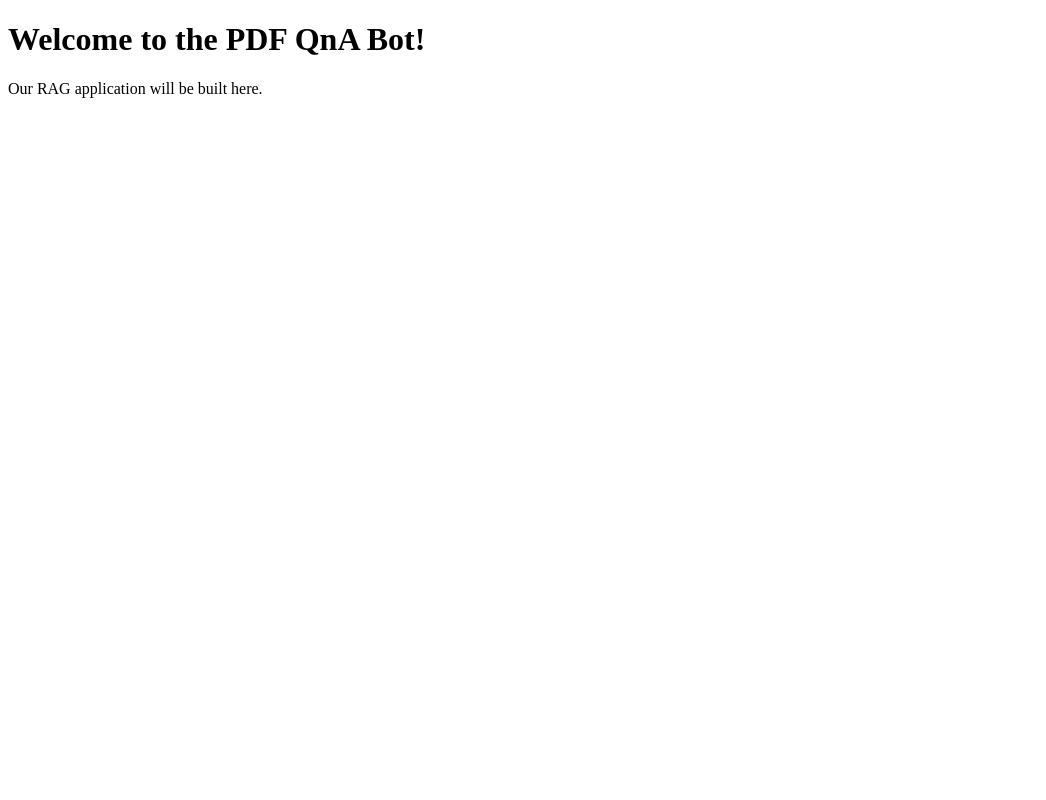
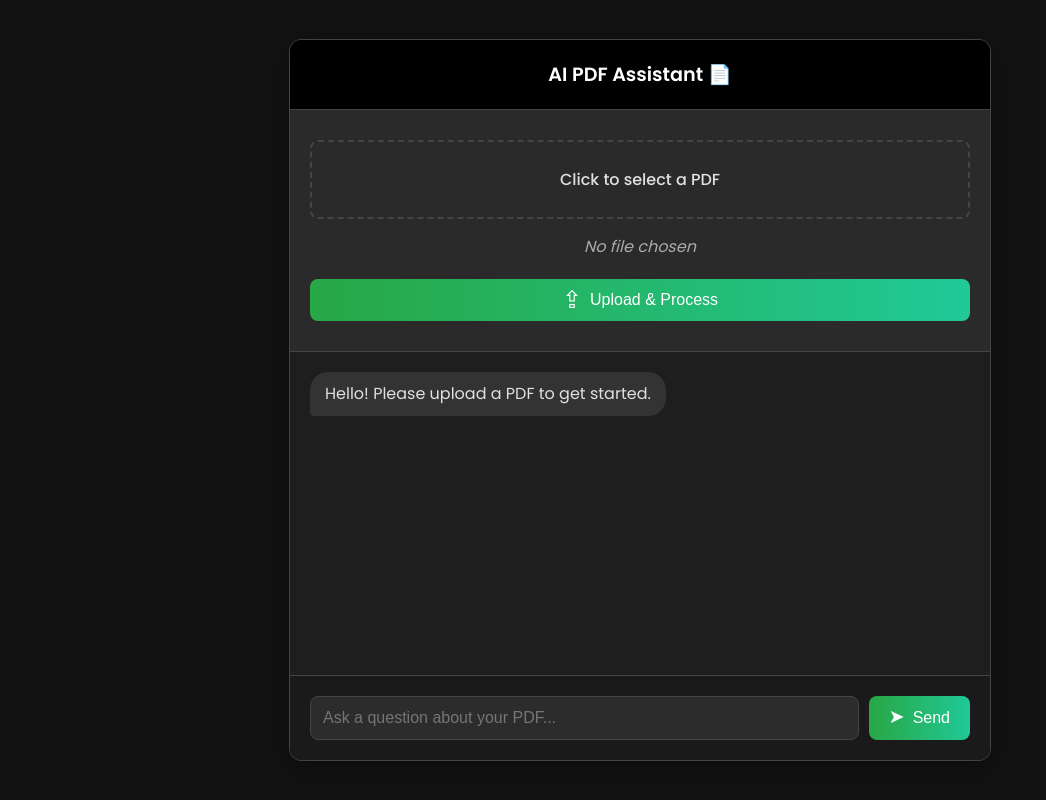
Before and after one commit to mansijaysingh/ai-document-assistant, a Flask app: page / in a window 1280 px wide. Shown: the whole page, without its empty margins (0-1046 px from the left). Run offline with Flask 3, Linux system fonts and the light colour scheme.

Commit message:
Ui ready

```diff
--- a/templates/index.html
+++ b/templates/index.html
@@ -2,10 +2,171 @@
 <html lang="en">
 <head>
     <meta charset="UTF-8">
-    <title>PDF QnA Bot</title>
+    <meta name="viewport" content="width=device-width, initial-scale=1.0">
+    <title>Chat with your PDF</title>
+    <style>
+        @import url('https://fonts.googleapis.com/css2?family=Poppins:wght@400;500;600&display=swap');
+
+        :root {
+            --primary-color: #28a745;
+            --primary-gradient: linear-gradient(90deg, #28a745, #20c997);
+            --background-color: #121212;
+            --card-bg-color: #1e1e1e;
+            --text-color: #e0e0e0;
+            --header-color: #ffffff;
+            --border-color: #444;
+            --bot-message-bg: #333333;
+            --input-bg: #2c2c2c;
+            --user-message-bg: #28a745;
+        }
+
+        body {
+            font-family: 'Poppins', sans-serif;
+            background-color: var(--background-color);
+            color: var(--text-color);
+            margin: 0;
+            display: flex;
+            justify-content: center;
+            align-items: center;
+            height: 100vh;
+        }
+
+        .chat-container {
+            width: 100%;
+            max-width: 700px;
+            height: 90vh;
+            background: var(--card-bg-color);
+            border: 1px solid var(--border-color);
+            border-radius: 12px;
+            box-shadow: 0 8px 32px rgba(0,0,0,0.3);
+            display: flex;
+            flex-direction: column;
+            overflow: hidden;
+        }
+
+        .chat-header {
+            background: #000;
+            color: var(--header-color);
+            padding: 20px;
+            text-align: center;
+            font-size: 1.2em;
+            font-weight: 600;
+            border-bottom: 1px solid var(--border-color);
+        }
+
+        /* --- NEW STYLES FOR CUSTOM UPLOAD --- */
+        .upload-section {
+            padding: 30px 20px;
+            text-align: center;
+            border-bottom: 1px solid var(--border-color);
+            background-color: #2a2a2a;
+        }
+
+        .upload-section input[type="file"] {
+            /* Hide the original ugly button */
+            display: none;
+        }
+
+        .file-upload-label {
+            display: block;
+            padding: 25px;
+            border: 2px dashed var(--border-color);
+            border-radius: 8px;
+            cursor: pointer;
+            transition: all 0.2s ease-in-out;
+        }
+
+        .file-upload-label:hover {
+            border-color: var(--primary-color);
+            background-color: #333;
+        }
+
+        .file-upload-label span {
+            font-size: 1em;
+            font-weight: 500;
+        }
+
+        #file-name-display {
+            margin-top: 15px;
+            font-style: italic;
+            color: #aaa;
+        }
+
+        .upload-section button {
+            margin-top: 20px;
+            width: 100%;
+        }
+        /* --- END OF NEW UPLOAD STYLES --- */
+
+        .chat-messages {
+            flex-grow: 1;
+            padding: 20px;
+            overflow-y: auto;
+            display: flex;
+            flex-direction: column;
+            gap: 15px;
+        }
+
+        .message { padding: 10px 15px; border-radius: 18px; max-width: 75%; line-height: 1.5; }
+        .bot-message { background-color: var(--bot-message-bg); color: var(--text-color); align-self: flex-start; border-bottom-left-radius: 4px; }
+        .user-message { background-color: var(--user-message-bg); color: white; align-self: flex-end; border-bottom-right-radius: 4px; }
+
+        .chat-input { padding: 20px; border-top: 1px solid var(--border-color); background-color: #1a1a1a; }
+        .chat-input form { display: flex; gap: 10px; }
+        .chat-input input[type="text"] { flex-grow: 1; padding: 12px; border-radius: 8px; border: 1px solid var(--border-color); background-color: var(--input-bg); color: var(--text-color); font-size: 1em; }
+
+        button { display: flex; align-items: center; justify-content: center; gap: 8px; padding: 12px 20px; color: white; border: none; border-radius: 8px; font-size: 1em; font-weight: 500; cursor: pointer; transition: filter 0.2s; }
+        button:hover { filter: brightness(1.2); }
+        .upload-section button, .chat-input button { background: var(--primary-gradient); }
+        .upload-section button::before { content: '⇪'; font-size: 1.5em; line-height: 0; }
+        .chat-input button::before { content: '➤'; font-size: 1.2em; line-height: 0; transform: translateY(-1px); }
+    </style>
 </head>
 <body>
-    <h1>Welcome to the PDF QnA Bot!</h1>
-    <p>Our RAG application will be built here.</p>
+    <div class="chat-container">
+        <div class="chat-header">
+            AI PDF Assistant 📄
+        </div>
+
+        <div class="upload-section">
+            <form action="/upload" method="POST" enctype="multipart/form-data">
+                <input type="file" name="pdf_file" id="pdf_file" accept=".pdf" required>
+
+                <label for="pdf_file" class="file-upload-label">
+                    <span>Click to select a PDF</span>
+                </label>
+
+                <div id="file-name-display">No file chosen</div>
+
+                <button type="submit">Upload & Process</button>
+            </form>
+        </div>
+
+        <div class="chat-messages">
+            <div class="message bot-message">
+                Hello! Please upload a PDF to get started.
+            </div>
+        </div>
+
+        <div class="chat-input">
+            <form action="/ask" method="POST">
+                <input type="text" name="question" placeholder="Ask a question about your PDF..." required>
+                <button type="submit">Send</button>
+            </form>
+        </div>
+    </div>
+
+    <script>
+        const fileInput = document.getElementById('pdf_file');
+        const fileNameDisplay = document.getElementById('file-name-display');
+
+        fileInput.addEventListener('change', function() {
+            if (fileInput.files.length > 0) {
+                fileNameDisplay.textContent = `Selected: ${fileInput.files[0].name}`;
+            } else {
+                fileNameDisplay.textContent = 'No file chosen';
+            }
+        });
+    </script>
 </body>
 </html>
```
